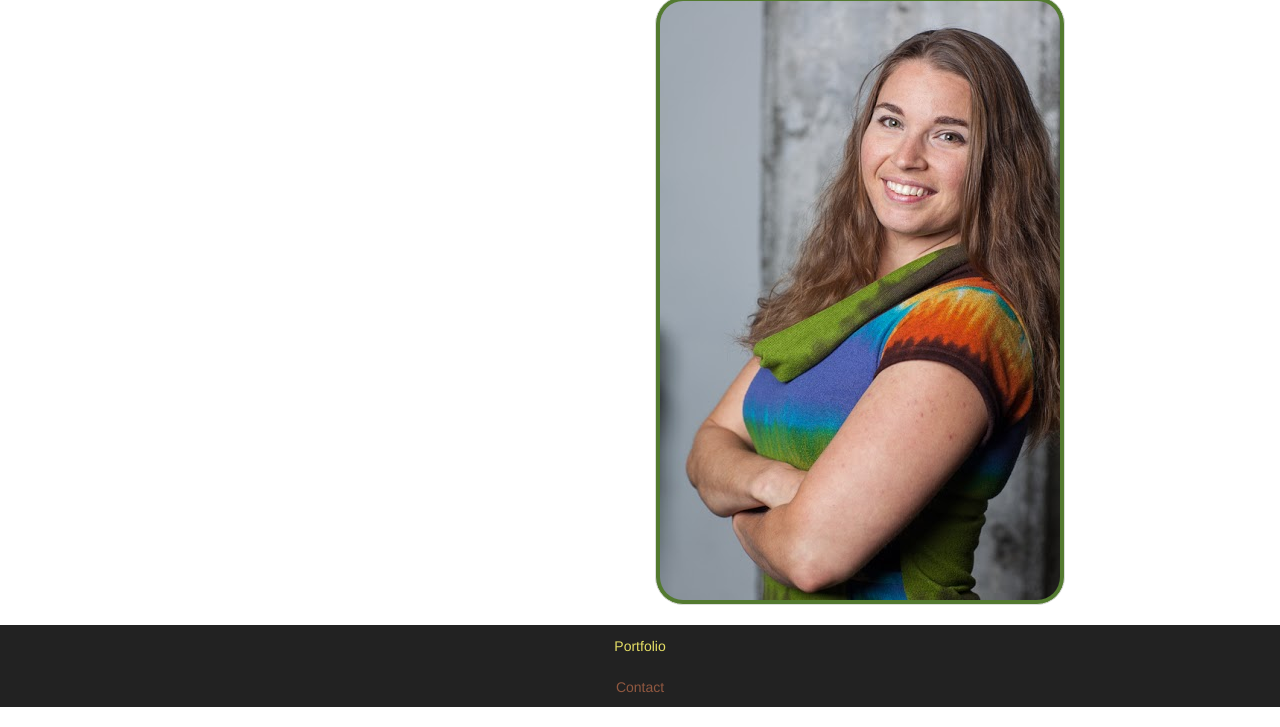
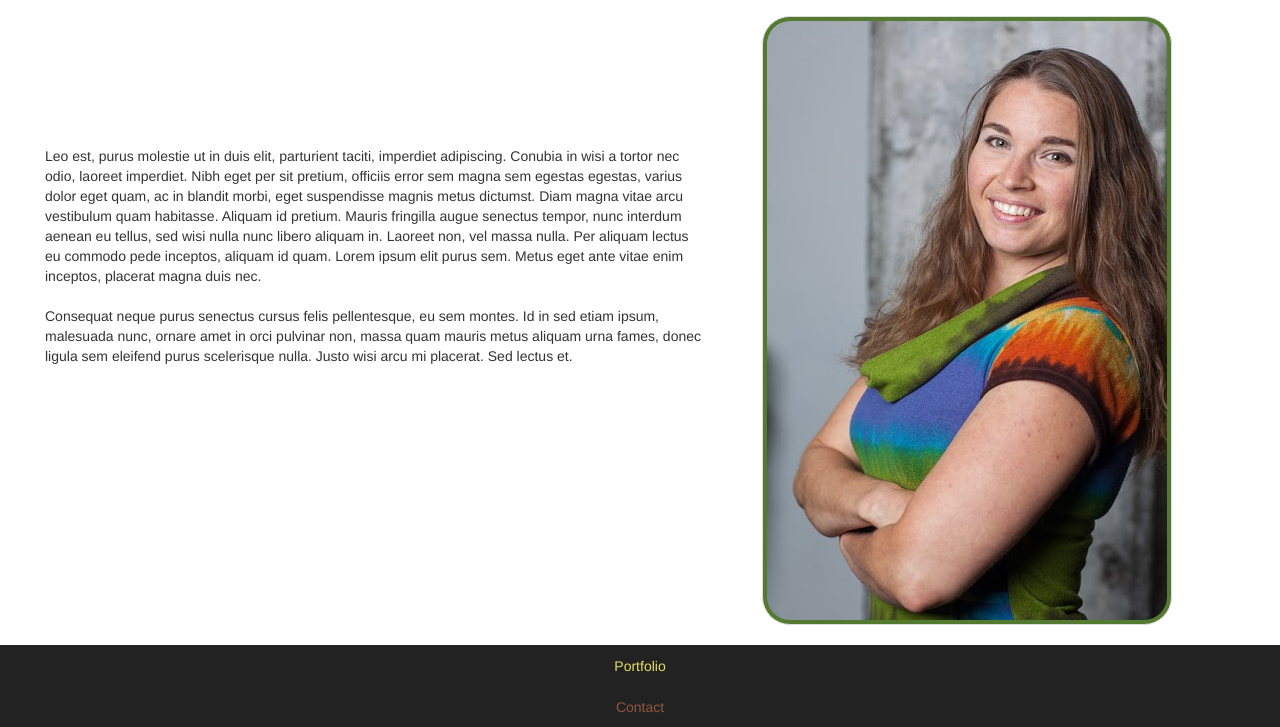
Before and after one commit to AmyVS/amyvs.com, a plain HTML site: page index.html in a window 1280 px wide. Shown: the part 926-1653 px from the top of the page. Drawn offline with Linux system fonts and the light colour scheme.

Commit message:
add lorem ipsum filler for about section

```diff
--- a/css/styles.css
+++ b/css/styles.css
@@ -86,6 +86,14 @@ a.menu-item:hover {
   border-radius: 2em;
 }
 
+#bio-text {
+  margin: 150px 25px 0 30px;
+}
+
+#bio-pic {
+  margin-top: 20px;
+}
+
 @media (max-width: 640px) {
 	.main-nav {
 		margin-top: -8px;
--- a/index.html
+++ b/index.html
@@ -42,10 +42,14 @@
       <div class="about-header">About</div>
       <div class="about-content">
         <div class="row">
-          <div class="col-sm-6">
-
+          <div class="col-sm-7">
+            <p id="bio-text">Leo est, purus molestie ut in duis elit, parturient taciti, imperdiet adipiscing. Conubia in wisi a tortor nec odio, laoreet imperdiet. Nibh eget per sit pretium, officiis error sem magna sem egestas egestas, varius dolor eget quam, ac in blandit morbi, eget suspendisse magnis metus dictumst. Diam magna vitae arcu vestibulum quam habitasse. Aliquam id pretium. Mauris fringilla augue senectus tempor, nunc interdum aenean eu tellus, sed wisi nulla nunc libero aliquam in. Laoreet non, vel massa nulla. Per aliquam lectus eu commodo pede inceptos, aliquam id quam. Lorem ipsum elit purus sem. Metus eget ante vitae enim inceptos, placerat magna duis nec.
+            <br>
+            <br>
+            Consequat neque purus senectus cursus felis pellentesque, eu sem montes. Id in sed etiam ipsum, malesuada nunc, ornare amet in orci pulvinar non, massa quam mauris metus aliquam urna fames, donec ligula sem eleifend purus scelerisque nulla. Justo wisi arcu mi placerat. Sed lectus et.
+            </p>
           </div>
-          <div class="col-sm-6">
+          <div class="col-sm-5">
             <img src="images/prof-pic.jpg" alt="Picture of Amy, by Cassandra Kebler" id="bio-pic" class="thumbnail"/>
           </div>
         </div>
```
